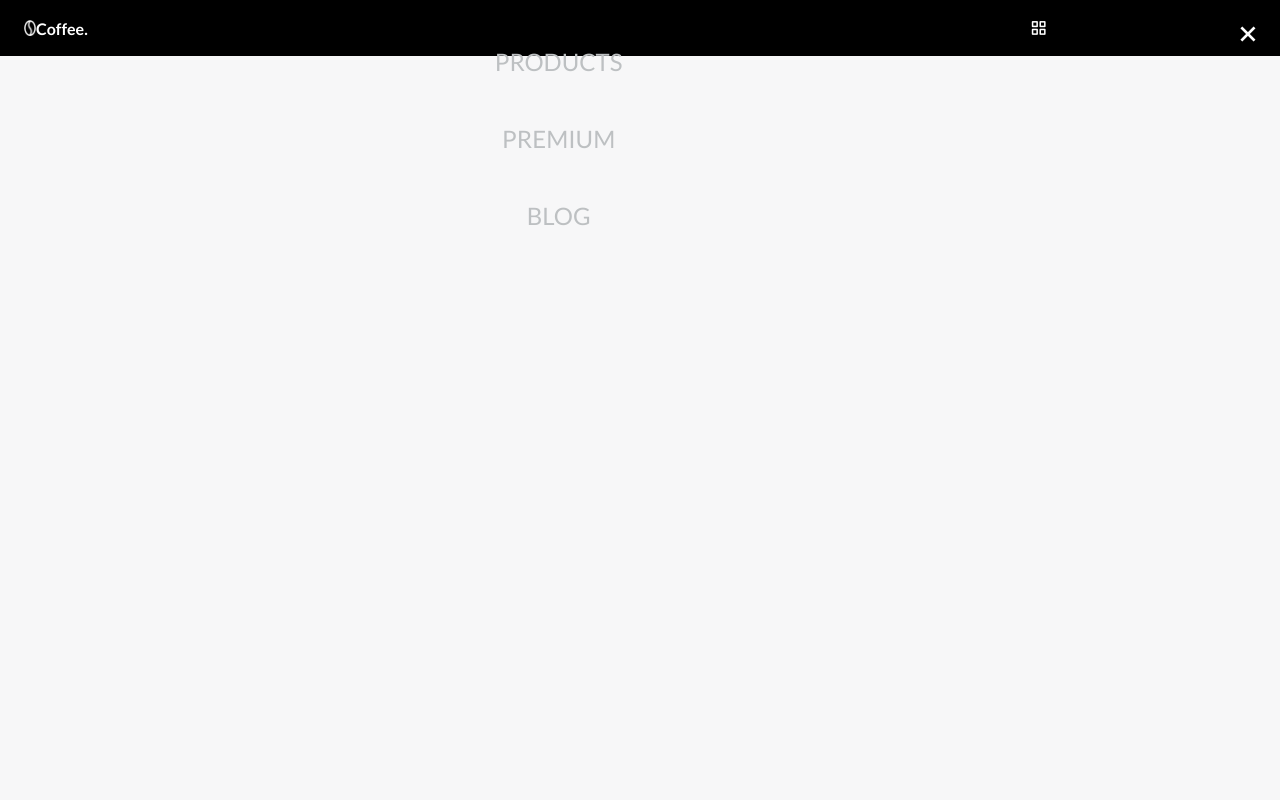
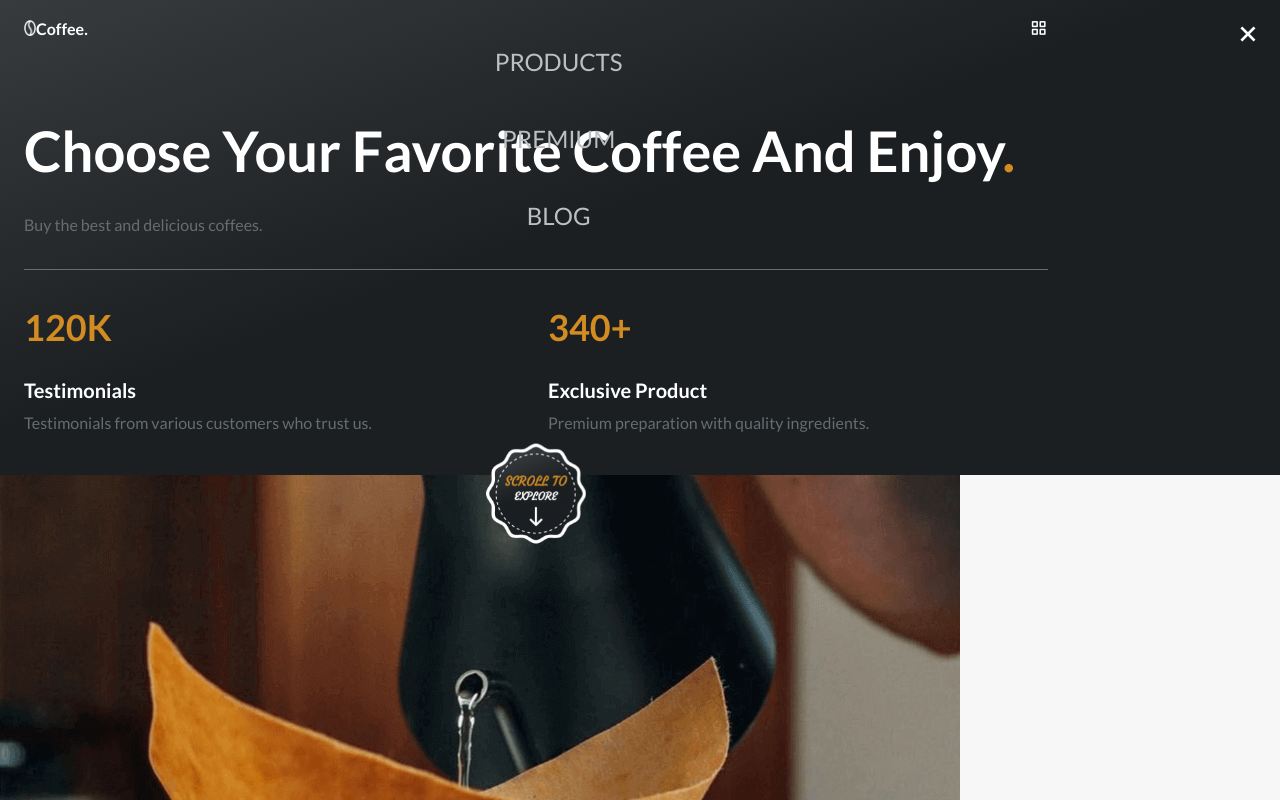
Before and after one commit to Khalidshv/Coffee-Website, a plain HTML site: page index.html in a window 1280 px wide. Shown: the top 800 px of the page. Drawn offline with nearby package versions, Linux system fonts and the light colour scheme.

Commit message:
Home Section

```diff
--- a/index.html
+++ b/index.html
@@ -49,7 +49,39 @@
         <main>
             <!--==================== HOME ====================-->
             <section class="home grid" id="home">
+                <div class="home__container">
+                    <div class="home__content container">
+                        <h1 class="home__title">
+                            Choose Your Favorite Coffee And Enjoy<span>.</span>
+                        </h1>
+                        <p class="home__description">
+                            Buy the best and delicious coffees.
+                        </p>
 
+                        <div class="home__data">
+                            <div class="home__data-group">
+                                <h2 class="home__data-number">120K</h2>
+                                <h3 class="home__data-title">Testimonials</h3>
+                                <p class="home__data-description">
+                                    Testimonials from various customers who trust us.
+                                </p>
+                            </div>
+
+                            <div class="home__data-group">
+                                <h2 class="home__data-number">340+</h2>
+                                <h3 class="home__data-title">Exclusive Product</h3>
+                                <p class="home__data-description">
+                                    Premium preparation with quality ingredients.
+                                </p>
+                            </div>
+
+                        </div>
+                        <a href="#specialty">
+                            <img src="img/scroll.png" alt="" class="home__scroll">
+                        </a>
+                    </div>
+                </div>
+                <img src="img/home.png" alt="" class="home__img">
             </section>
 
             <!--==================== ESPECIALTY ====================-->
@@ -91,6 +123,6 @@
         <script src=""></script>
 
         <!--=============== MAIN JS ===============-->
-        <script src=""></script>
+        <script src="app. js"></script>
     </body>
 </html>
--- a/stle.css
+++ b/stle.css
@@ -128,7 +128,7 @@ button {
 /*=============== HEADER & NAV ===============*/
 .header{
     width: 100%;
-    background: #000;
+    background: transparent;
     position: fixed;
     top: 0;
     left: 0;
@@ -154,6 +154,7 @@ button {
 
 .nav__logo-img{
     width: .75rem;
+
 }
 
 .nav__toggle{
@@ -167,7 +168,7 @@ button {
         position: fixed;
         background-color: black;
         top: 0;
-        right: 0;
+        right: -100%;
         width: 100%;
         height: 100%;
         transition:  .3s;
@@ -189,7 +190,7 @@ button {
     transition:  .3s;
 }
 
-.nav__link:{
+.nav__link:hover{
     color: #fff;
 }
 
@@ -202,7 +203,9 @@ button {
     cursor: pointer;
 }
 /* Show menu */
-
+.show-menu{
+    right: 0;
+}
 
 /* Change background header */
 
@@ -211,11 +214,79 @@ button {
 
 
 /*=============== HOME ===============*/
+.home{
+    gap: 0;
+}
 
+.home__container{
+    padding: 7rem 0 2.5rem;
+    background: linear-gradient(
+        160deg,
+        hsla(206, 5%, 24%, 1) -4%,
+        hsla(206, 12%, 12%, 1)46%);
+}
 
+.home__content{
+    position: relative;
+}
+
+.home__title, .home__data-title{
+    color: #fff;
+}
+
+.home__title{
+    font-size: var(--biggest-font-size);
+    margin-bottom: 1.5rem;
+}
+
+.home__title span{
+    color: var(--first-color);
+}
+
+.home__description{
+    margin-bottom: 2rem;
+}
+
+.home__data{
+    border-top: 1px solid var(--text-color);
+    padding-top: 2rem;
+    display: grid;
+    grid-template-columns: repeat(2, 1fr);
+    column-gap: 1.5rem;
+}
+
+.home__data-number{
+    color: var(--first-color);
+    font-size: var(--h1-font-size);
+    margin-bottom: 1.5rem;
+}
+
+.home__data-title{
+    font-size: var(--h3-font-size);
+    margin-bottom: .5rem;
+}
+
+.home__scroll{
+    position: absolute;
+    width: 100px;
+    bottom: -7rem;
+    left: 0;
+    right: 0;
+    margin: 0 auto;
+    animation: scroll 3s infinite;
+}
 /* Scroll image animate */
-
-
+@keyframes scroll{
+    0%{
+        transform: translateY(0);
+    }
+    50%{
+        transform: translateY(-.5rem);
+    }
+    100%{
+        transform: translateY(0);
+    }
+}
 /*=============== BUTTON ===============*/
 
 
```
Also changed, not shown: app.js (added, +17 -0 lines).
